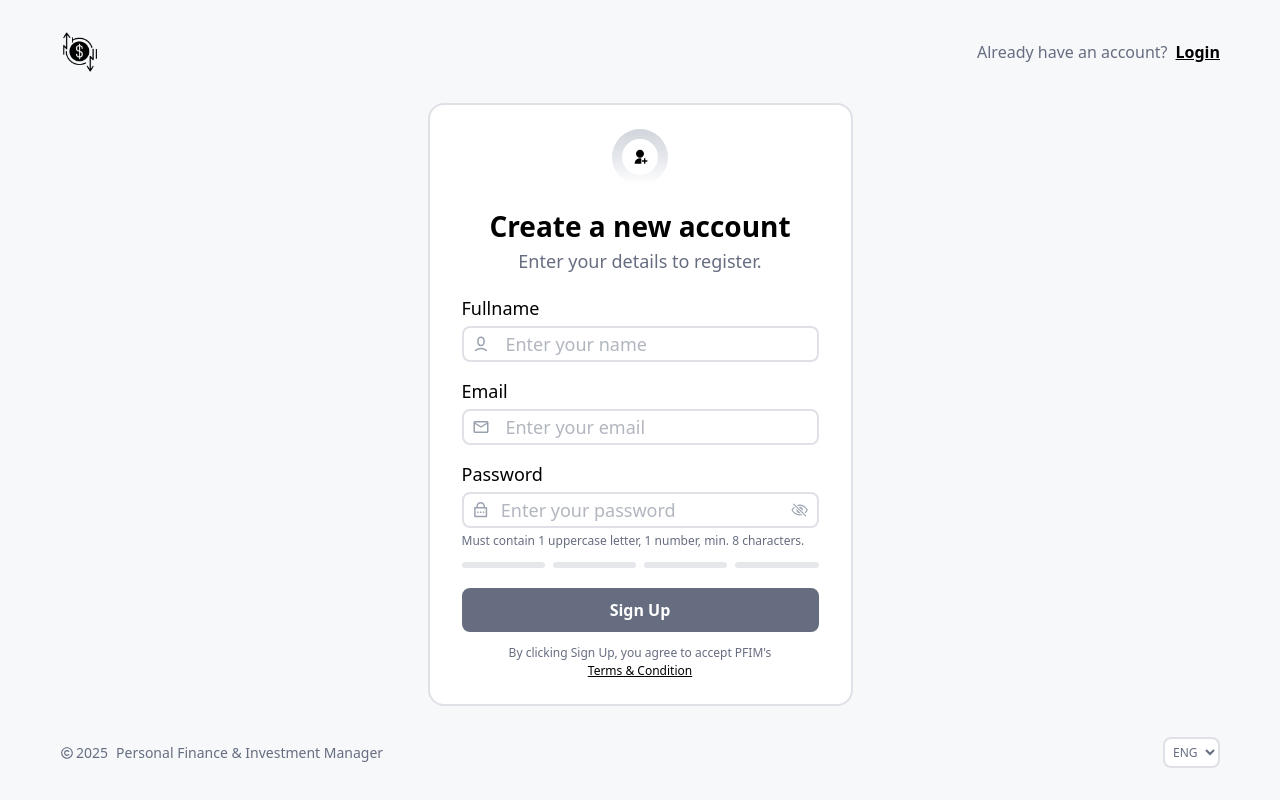
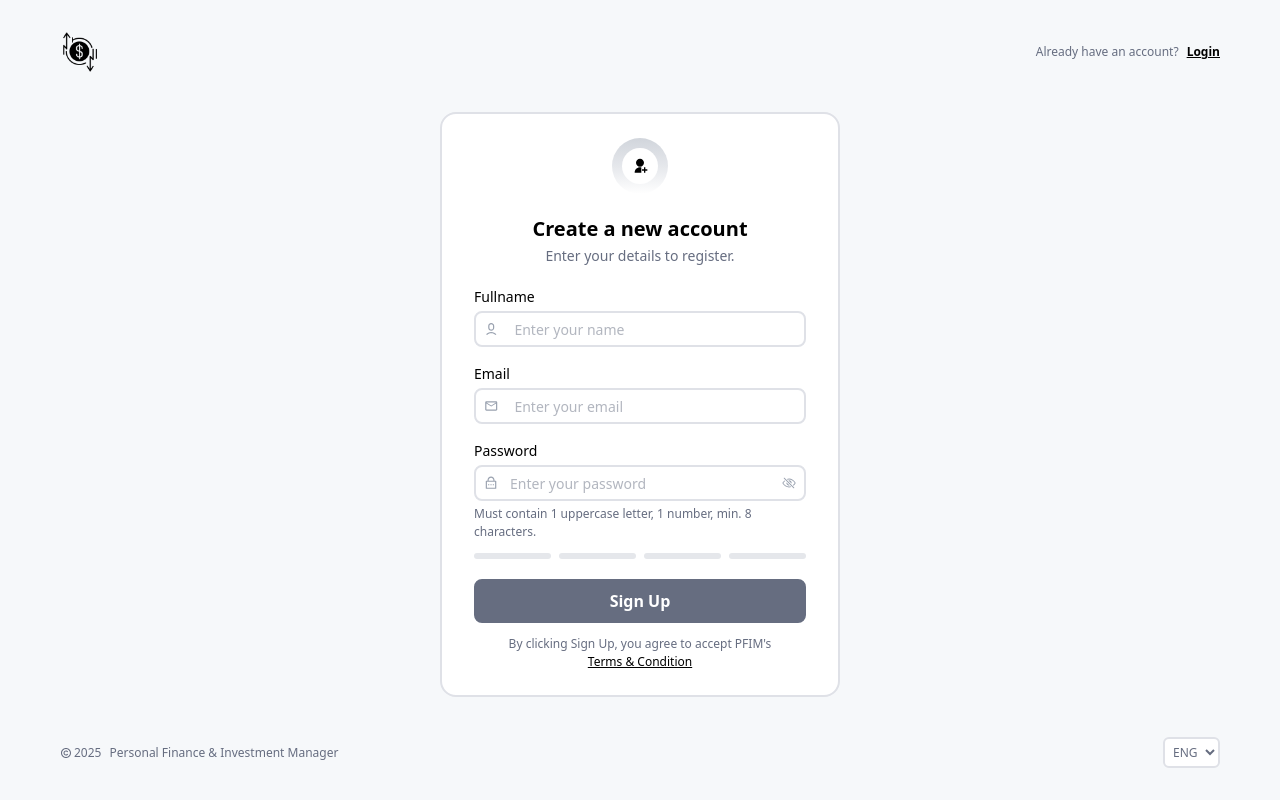
Before and after one commit to PM2110/Personal-Finance-Investment-Management-Frontend, a React (Vite) app: page / in a window 1280 px wide. Built offline with nearby package versions, Linux system fonts and the light colour scheme.

Commit message:
Created UI for SignUp

```diff
--- a/src/components/signup/EmailVerificationComponent.tsx
+++ b/src/components/signup/EmailVerificationComponent.tsx
@@ -3,7 +3,7 @@ import { Link } from "react-router-dom";
 
 const EmailVerificationComponent = () => {
     return (
-        <div className="flex flex-col gap-5 justify-center items-center h-auto bg-white w-[425px] border-[#DFE1E7] rounded-2xl px-8 py-6 border-2">
+        <div className="flex flex-col gap-5 justify-center items-center h-auto bg-white w-[400px] border-[#DFE1E7] rounded-2xl px-8 py-6 border-2">
             <div className="bg-gradient-to-b from-gray-300 via-gray-200 to-white p-[10px] rounded-full">
                 <div className="bg-white p-[10px] rounded-full">
                     <MdEmail className="text-[16px]" />
@@ -13,13 +13,13 @@ const EmailVerificationComponent = () => {
                 <div className="font-bold text-[20px]">
                     To login, check your email
                 </div>
-                <div className="text-[#666D80] text-[14px] text-center">
+                <div className="text-[#666D80] text-[13px] text-center">
                     For security, we've sent you an email to <b>pmpatelmanan21@gmail.com.</b> Simply click the link in the email and you'll be set.
                 </div>
-                <div className="mt-4 text-[#666D80] text-[14px]">
+                <div className="mt-4 text-[#666D80] text-[13px]">
                     Didn't get an email?
                 </div>
-                <Link to="/" className="text-[14px] underline -mt-[5px]">Send it again</Link>
+                <Link to="/" className="text-[13px] underline -mt-[6px]">Send it again</Link>
             </div>
         </div>
     );
--- a/src/components/signup/EmailVerifiedComponent.tsx
+++ b/src/components/signup/EmailVerifiedComponent.tsx
@@ -2,7 +2,7 @@ import { MdMarkEmailRead } from "react-icons/md";
 
 const EmailVerifiedComponent = () => {
     return (
-        <div className="flex flex-col gap-5 justify-center items-center h-auto bg-white w-[425px] border-[#DFE1E7] rounded-2xl px-8 py-6 border-2">
+        <div className="flex flex-col gap-5 justify-center items-center h-auto bg-white w-[400px] border-[#DFE1E7] rounded-2xl px-8 py-6 border-2">
             <div className="bg-gradient-to-b from-gray-300 via-gray-200 to-white p-[10px] rounded-full">
                 <div className="bg-white p-[10px] rounded-full">
                     <MdMarkEmailRead className="text-[16px]" />
@@ -15,7 +15,7 @@ const EmailVerifiedComponent = () => {
                 <div className="text-[#666D80] text-[14px] text-center">
                     Your email address <b>pmpatelmanan21@gmail.com</b> has been verified. In the future, you need to use this email address when logging in to <b>PFIM</b>
                 </div>
-                <button className="mt-2 bg-black text-white text-[15px] w-full py-[6px] font-bold border-black border-2 hover:bg-white hover:text-black rounded-lg">Continue</button>
+                <button className="bg-black text-white text-[15px] w-full py-[6px] font-bold border-black border-2 hover:bg-white hover:text-black rounded-lg">Continue</button>
             </div>
         </div>
     );
--- a/src/components/signup/FooterSignUpComponent.tsx
+++ b/src/components/signup/FooterSignUpComponent.tsx
@@ -2,7 +2,7 @@ import { RiCopyrightLine } from "react-icons/ri";
 
 const FooterSignUpComponent = () => {
     return (
-        <div className="flex flex-row justify-between w-full text-[14px] text-[#666D80]">
+        <div className="flex flex-row justify-between w-full text-[12px] text-[#666D80]">
             <div className="flex items-center gap-2">
                 <div className="flex items-center gap-[2px]">
                     <RiCopyrightLine />
@@ -13,7 +13,7 @@ const FooterSignUpComponent = () => {
                 </div>
             </div>
             <div>
-                <select className="p-1 text-[12px] bg-white border-[#DFE1E7] border-[2px] rounded-lg">
+                <select className="p-1 text-[12px] bg-white border-[#DFE1E7] border-[2px] rounded-md">
                     <option value="Eng">ENG</option>
                     <option value="Hin">HIN</option>
                 </select>
--- a/src/components/signup/HeaderSignUpComponent.tsx
+++ b/src/components/signup/HeaderSignUpComponent.tsx
@@ -4,7 +4,7 @@ const HeaderSignUpComponent = () => {
     return (
         <div className="flex w-full justify-between items-center h-auto bg-transparent">
             <img src="/Logo.png" alt="Logo" className="w-[40px] h-auto" />
-            <div className="flex gap-[8px] items-center text-[16px]">
+            <div className="flex gap-[8px] items-center text-[12px]">
                 <div className="text-[#666D80]">Already have an account?</div>
                 <Link to={"/login"} className="underline font-bold">Login</Link>
             </div>
--- a/src/components/signup/SignUpForm.tsx
+++ b/src/components/signup/SignUpForm.tsx
@@ -21,9 +21,10 @@ const SignUpForm = () => {
         setVisible(!visible);
     };
 
-    const onSubmit: SubmitHandler<SignUpFormData> = (data) => {
+    const onSubmit: SubmitHandler<SignUpFormData> = (data: SignUpFormData) => {
         console.log(data);
         reset();
+        setSatisfied(0);
     };
 
     const handleOnChange = (e: React.ChangeEvent<HTMLInputElement>) => {
@@ -59,25 +60,25 @@ const SignUpForm = () => {
     const isFormValid = watch("fullname") && watch("email") && watch("password");
 
     return (
-        <div className="flex flex-col gap-5 justify-center items-center h-auto bg-white w-full sm:w-[425px] border-[#DFE1E7] rounded-2xl px-8 py-6 border-2">
+        <div className="flex flex-col gap-5 justify-center items-center h-auto bg-white w-full sm:w-[400px] border-[#DFE1E7] rounded-2xl px-8 py-6 border-2">
             <div className="bg-gradient-to-b from-gray-300 via-gray-200 to-white p-[10px] rounded-full">
                 <div className="bg-white p-[10px] rounded-full">
                     <RiUserAddFill className="text-[16px]" />
                 </div>
             </div>
             <div className="flex flex-col items-center gap-[1px]">
-                <div className="font-bold text-[24px] sm:text-[28px]">
+                <div className="font-bold text-[20px] sm:text-[20px]">
                     Create a new account
                 </div>
-                <div className="text-[#666D80] text-[16px] sm:text-[18px]">
+                <div className="text-[#666D80] text-[14px] sm:text-[14px]">
                     Enter your details to register.
                 </div>
             </div>
-            <form className="w-full flex flex-col gap-4 text-[16px] sm:text-[18px]" onSubmit={handleSubmit(onSubmit)}>
+            <form className="w-full flex flex-col gap-4 text-[14px] sm:text-[14px]" onSubmit={handleSubmit(onSubmit)}>
                 <div className="flex flex-col gap-1">
                     <label>Fullname</label>
                     <div className="flex items-center gap-2 border-[#DFE1E7] border-2 rounded-lg">
-                        <RiUser6Line className="text-gray-400 text-[20px] ml-2" />
+                        <RiUser6Line className="text-gray-400 text-[16px] ml-2" />
                         <input
                             type="text"
                             className="w-full h-8 p-2 rounded-md focus:outline-none text-[#666D80]"
@@ -91,7 +92,7 @@ const SignUpForm = () => {
                 <div className="flex flex-col gap-1">
                     <label>Email</label>
                     <div className="flex items-center gap-2 border-[#DFE1E7] border-2 rounded-lg">
-                        <MdOutlineEmail className="text-gray-400 text-[20px] ml-2" />
+                        <MdOutlineEmail className="text-gray-400 text-[16px] ml-2" />
                         <input
                             type="text"
                             className="w-full h-8 p-2 rounded-md focus:outline-none text-[#666D80]"
@@ -111,7 +112,7 @@ const SignUpForm = () => {
                 <div className="flex flex-col gap-1">
                     <label>Password</label>
                     <div className="flex items-center gap-1 border-[#DFE1E7] border-2 rounded-lg px-2">
-                        <RiLockPasswordLine className="text-gray-400 text-[20px]" />
+                        <RiLockPasswordLine className="text-gray-400 text-[16px]" />
                         <input
                             type={visible ? "text" : "password"}
                             className="w-full h-8 p-2 rounded-md focus:outline-none text-[#666D80]"
@@ -126,8 +127,8 @@ const SignUpForm = () => {
                                 onChange: handleOnChange
                             })}
                         />
-                        {visible ? <IoEyeOutline onClick={handleVisible} className="text-gray-400 text-[20px]" /> :
-                            <IoEyeOffOutline onClick={handleVisible} className="text-gray-400 text-[20px]" />}
+                        {visible ? <IoEyeOutline onClick={handleVisible} className="text-gray-400 text-[16px]" /> :
+                            <IoEyeOffOutline onClick={handleVisible} className="text-gray-400 text-[16px]" />}
                     </div>
                     {errors.password && <span className="text-red-500 text-[12px]">{errors.password.message}</span>}
                     <div className="text-[12px] text-[#666D80]">Must contain 1 uppercase letter, 1 number, min. 8 characters.</div>
--- a/src/pages/SignUpPage.tsx
+++ b/src/pages/SignUpPage.tsx
@@ -1,7 +1,7 @@
 import HeaderSignUpComponent from "../components/signup/HeaderSignUpComponent";
 import SignUpForm from "../components/signup/SignUpForm";
-import EmailVerificationComponent from "../components/signup/EmailVerificationComponent";
-import EmailVerifiedComponent from "../components/signup/EmailVerifiedComponent";
+// import EmailVerificationComponent from "../components/signup/EmailVerificationComponent";
+// import EmailVerifiedComponent from "../components/signup/EmailVerifiedComponent";
 import FooterSignUpComponent from "../components/signup/FooterSignUpComponent";
 
 const SignUpPage = () => {
```
